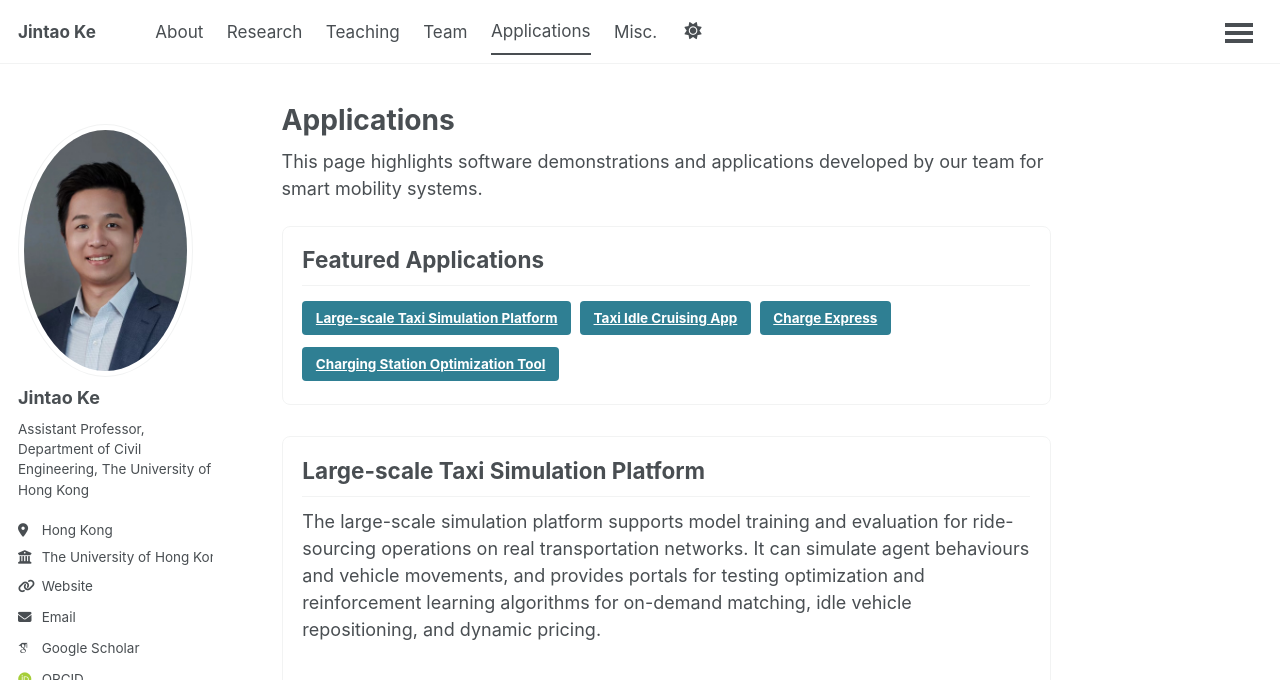
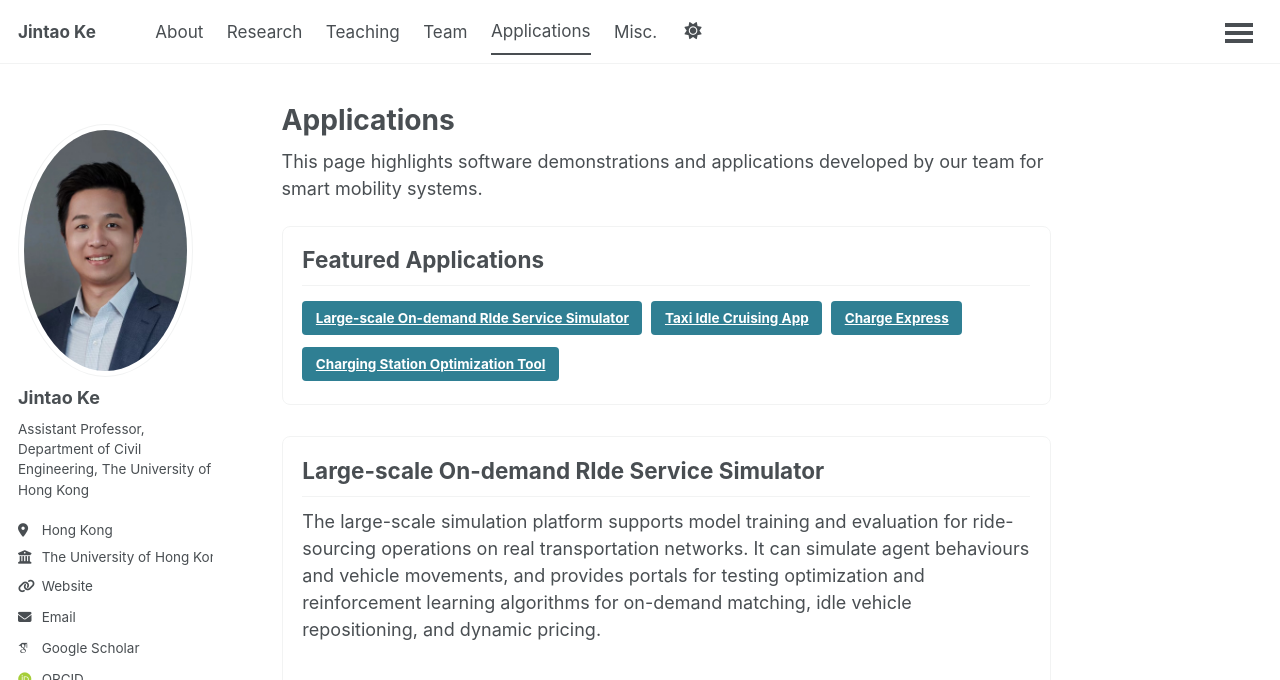
Before and after one commit to hku-kejintao/hku-kejintao.github.io, a Jekyll site: the page built from _pages/applications.md, in a window 1280 px wide and 1400 px high. Shown: the top 680 px of the window. Built offline with Jekyll 4.4.1, drawn with Linux system fonts in a browser that asks for light colours; some web fonts are replaced; a script that is not in the unit is left out; grey boxes are pictures that could not be loaded.

Commit message:
Update teaching links and simulator application
Co-authored-by: Cursor <cursoragent@cursor.com>

```diff
--- a/_pages/applications.md
+++ b/_pages/applications.md
@@ -67,17 +67,20 @@ This page highlights software demonstrations and applications developed by our t
 <div class="application-card">
   <h2>Featured Applications</h2>
   <div class="application-actions">
-    <a class="btn btn--primary" href="#large-scale-taxi-simulation-platform">Large-scale Taxi Simulation Platform</a>
+    <a class="btn btn--primary" href="#large-scale-on-demand-ride-service-simulator">Large-scale On-demand RIde Service Simulator</a>
     <a class="btn btn--primary" href="#taxi-idle-cruising-app">Taxi Idle Cruising App</a>
     <a class="btn btn--primary" href="#charge-express">Charge Express</a>
     <a class="btn btn--primary" href="#charging-station-optimization-tool">Charging Station Optimization Tool</a>
   </div>
 </div>
 
-<div class="application-card" id="large-scale-taxi-simulation-platform">
-  <h2>Large-scale Taxi Simulation Platform</h2>
+<div class="application-card" id="large-scale-on-demand-ride-service-simulator">
+  <h2>Large-scale On-demand RIde Service Simulator</h2>
   <p>The large-scale simulation platform supports model training and evaluation for ride-sourcing operations on real transportation networks. It can simulate agent behaviours and vehicle movements, and provides portals for testing optimization and reinforcement learning algorithms for on-demand matching, idle vehicle repositioning, and dynamic pricing.</p>
-  <iframe src="https://www.youtube.com/embed/SuLIKpV2_F4?start=1" title="Large-scale Taxi Simulation Platform" allow="accelerometer; autoplay; clipboard-write; encrypted-media; gyroscope; picture-in-picture; web-share" allowfullscreen loading="lazy"></iframe>
+  <iframe src="https://www.youtube.com/embed/SuLIKpV2_F4?start=1" title="Large-scale On-demand RIde Service Simulator" allow="accelerometer; autoplay; clipboard-write; encrypted-media; gyroscope; picture-in-picture; web-share" allowfullscreen loading="lazy"></iframe>
+  <div class="application-actions">
+    <a class="btn btn--primary" href="https://github.com/HKU-Smart-Mobility-Lab/Transportation_Simulator">Source Code</a>
+  </div>
 </div>
 
 <div class="application-card" id="taxi-idle-cruising-app">
```
Also changed, not shown: _pages/teaching.md (+3 -3 lines).
